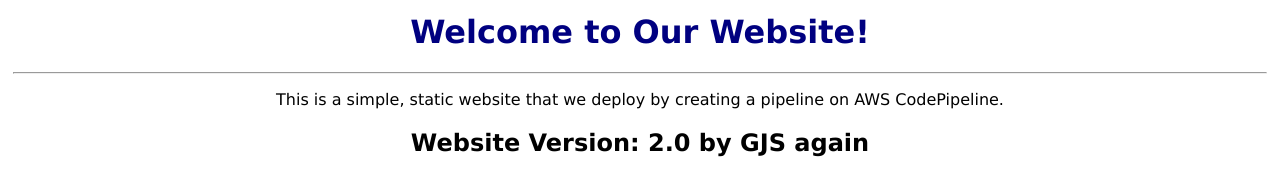
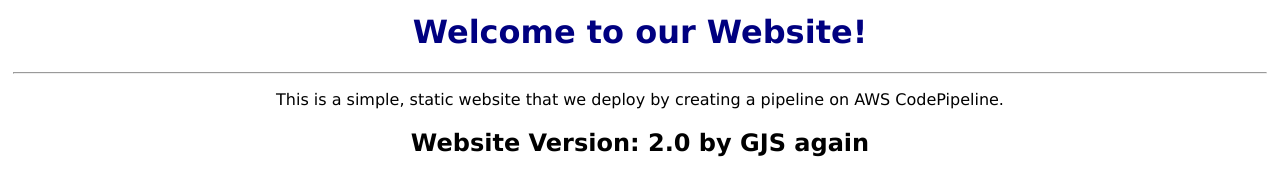
Before and after one commit to GJS2162/pro, a plain HTML site: page index.html in a window 1280 px wide. Drawn offline with Linux system fonts and the light colour scheme.

Commit message:
Update index.html

```diff
--- a/index.html
+++ b/index.html
@@ -5,7 +5,7 @@
 </head>
 
 <body style="text-align:center;font-family:Verdana;margin:1%;">
-    <h1 style="color:navy">Welcome to Our Website!</h1>
+    <h1 style="color:navy">Welcome to our Website!</h1>
     <hr>
     <p>This is a simple, static website that we deploy by creating a pipeline on AWS CodePipeline.</p>
     <h2>Website Version: 2.0 by GJS again</h2>
```
